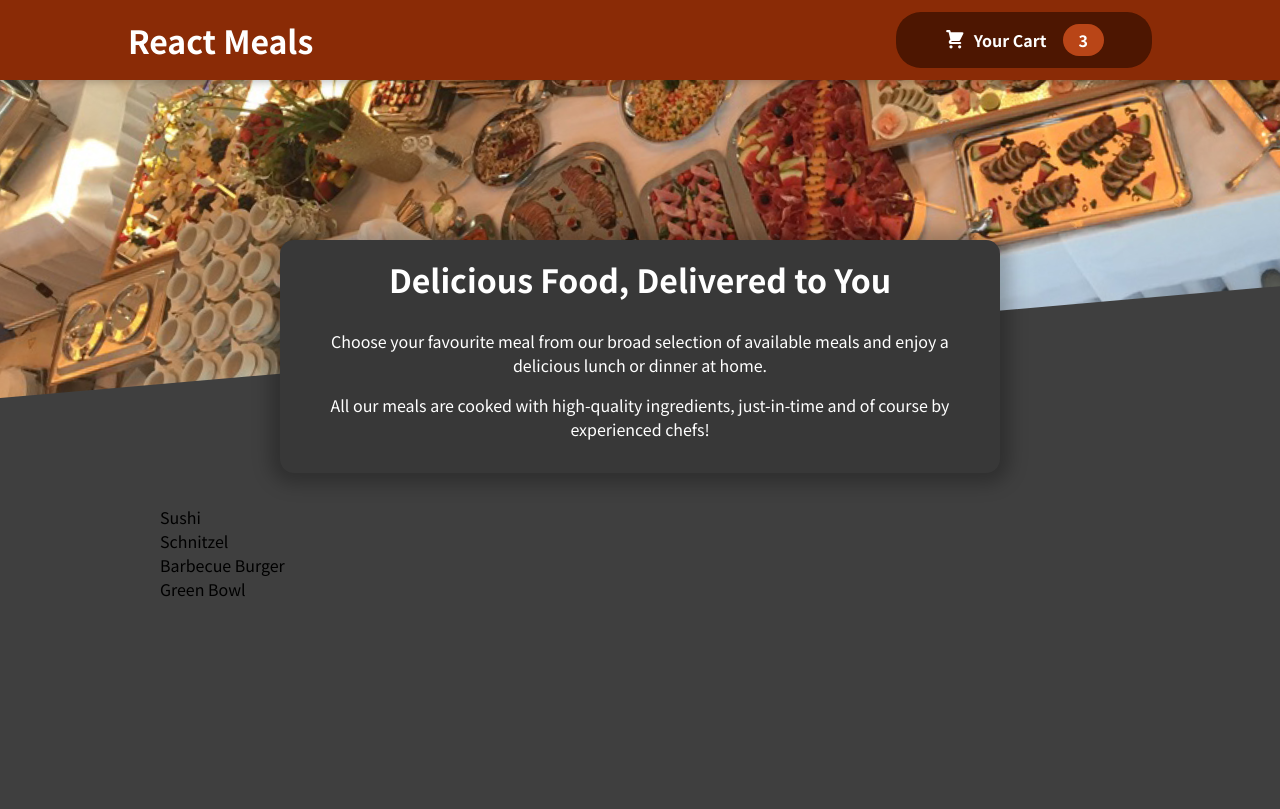
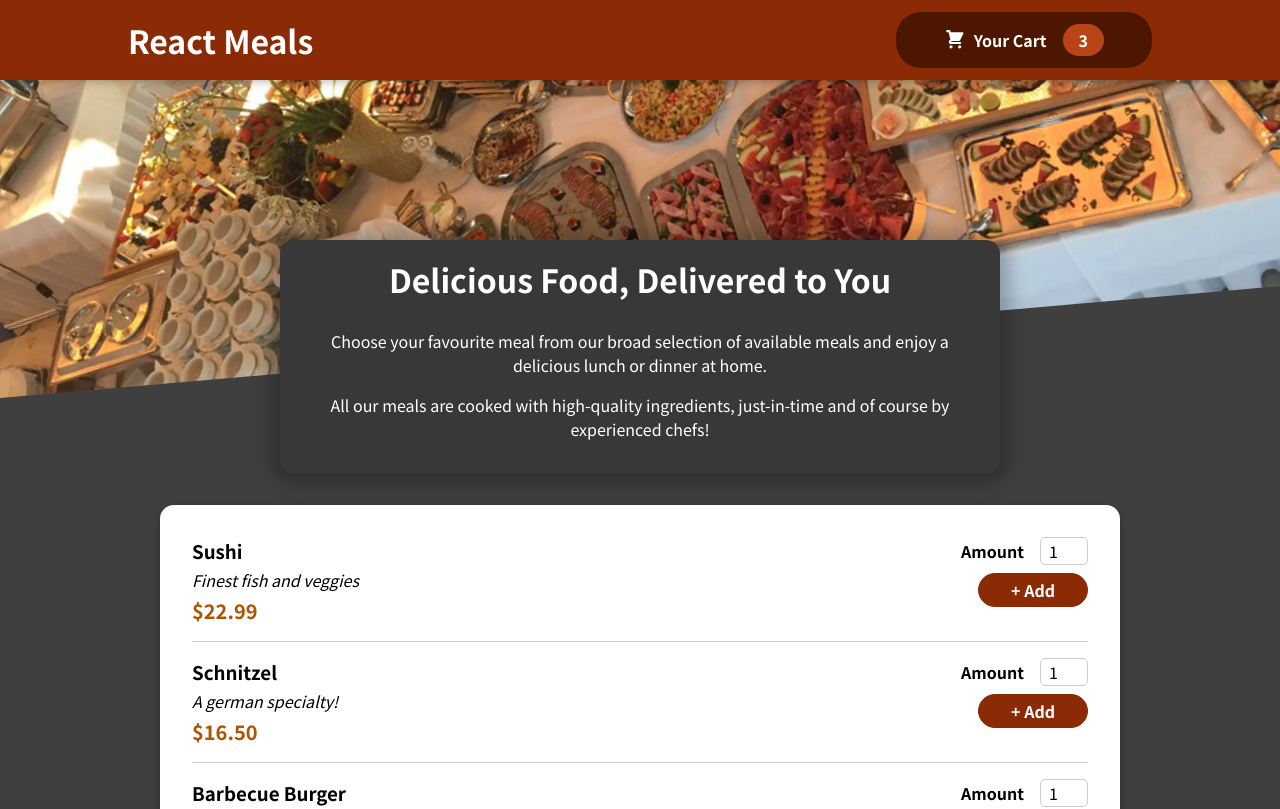
Before and after one commit to webberdev/food-order-app, a React (Create React App) app: page / in a window 1280 px wide. Shown: the top 809 px of the page. Built offline with nearby package versions, Linux system fonts and the light colour scheme.

Commit message:
created a reusable input component

```diff
--- a/src/components/Meals/AvailableMeals.js
+++ b/src/components/Meals/AvailableMeals.js
@@ -1,4 +1,6 @@
 import classes from './AvailableMeals.module.css';
+import Card from '../UI/Card';
+import MealItem from './MealItem/MealItem';
 
 const DUMMY_MEALS = [
   {
@@ -29,11 +31,20 @@
 
 const AvailableMeals = () => {
   const mealsList = DUMMY_MEALS.map((meal) => {
-    return <li>{meal.name}</li>;
+    return (
+      <MealItem
+        key={meal.id}
+        name={meal.name}
+        description={meal.description}
+        price={meal.price}
+      />
+    );
   });
   return (
     <section className={classes.meals}>
-      <ul>{mealsList}</ul>
+      <Card>
+        <ul>{mealsList}</ul>
+      </Card>
     </section>
   );
 };
--- /dev/null
+++ b/src/components/Meals/MealItem/MealItem.js
@@ -0,0 +1,20 @@
+import classes from './MealItem.module.css';
+import MealItemForm from './MealItemForm';
+
+const MealItem = (props) => {
+  const price = `$${props.price.toFixed(2)}`;
+  return (
+    <li className={classes.meal}>
+      <div>
+        <h3>{props.name}</h3>
+        <div className={classes.description}>{props.description}</div>
+        <div className={classes.price}>{price}</div>
+      </div>
+      <div>
+        <MealItemForm />
+      </div>
+    </li>
+  );
+};
+
+export default MealItem;
--- /dev/null
+++ b/src/components/Meals/MealItem/MealItem.module.css
@@ -0,0 +1,22 @@
+.meal {
+  display: flex;
+  justify-content: space-between;
+  margin: 1rem;
+  padding-bottom: 1rem;
+  border-bottom: 1px solid #ccc;
+}
+
+.meal h3 {
+  margin: 0 0 0.25rem 0;
+}
+
+.description {
+  font-style: italic;
+}
+
+.price {
+  margin-top: 0.25rem;
+  font-weight: bold;
+  color: #ad5502;
+  font-size: 1.25rem;
+}
--- /dev/null
+++ b/src/components/Meals/MealItem/MealItemForm.js
@@ -0,0 +1,23 @@
+import classes from './MealItemForm.module.css';
+import Input from '../../UI/Input';
+
+const MealItemForm = (props) => {
+  return (
+    <form className={classes.form}>
+      <Input
+        label="Amount"
+        input={{
+          id: 'amount',
+          type: 'number',
+          min: '1',
+          max: '5',
+          step: '1',
+          defaultValue: '1',
+        }}
+      />
+      <button>+ Add</button>
+    </form>
+  );
+};
+
+export default MealItemForm;
--- /dev/null
+++ b/src/components/Meals/MealItem/MealItemForm.module.css
@@ -0,0 +1,20 @@
+.form {
+  text-align: right;
+}
+
+.form button {
+  font: inherit;
+  cursor: pointer;
+  background-color: #8a2b06;
+  border: 1px solid #8a2b06;
+  color: white;
+  padding: 0.25rem 2rem;
+  border-radius: 20px;
+  font-weight: bold;
+}
+
+.form button:hover,
+.form button:active {
+  background-color: #641e03;
+  border-color: #641e03;
+}
--- /dev/null
+++ b/src/components/UI/Input.js
@@ -0,0 +1,12 @@
+import classes from './Input.module.css';
+
+const input = { type: 'text' };
+
+export default function Input(props) {
+  return (
+    <div className={classes.input}>
+      <label htmlFor={props.input.id}>{props.label}</label>
+      <input {...props.input} />
+    </div>
+  );
+}
--- /dev/null
+++ b/src/components/UI/Input.module.css
@@ -0,0 +1,18 @@
+.input {
+  display: flex;
+  align-items: center;
+  margin-bottom: 0.5rem;
+}
+
+.input label {
+  font-weight: bold;
+  margin-right: 1rem;
+}
+
+.input input {
+  width: 3rem;
+  border-radius: 5px;
+  border: 1px solid #ccc;
+  font: inherit;
+  padding-left: 0.5rem;
+}
```
